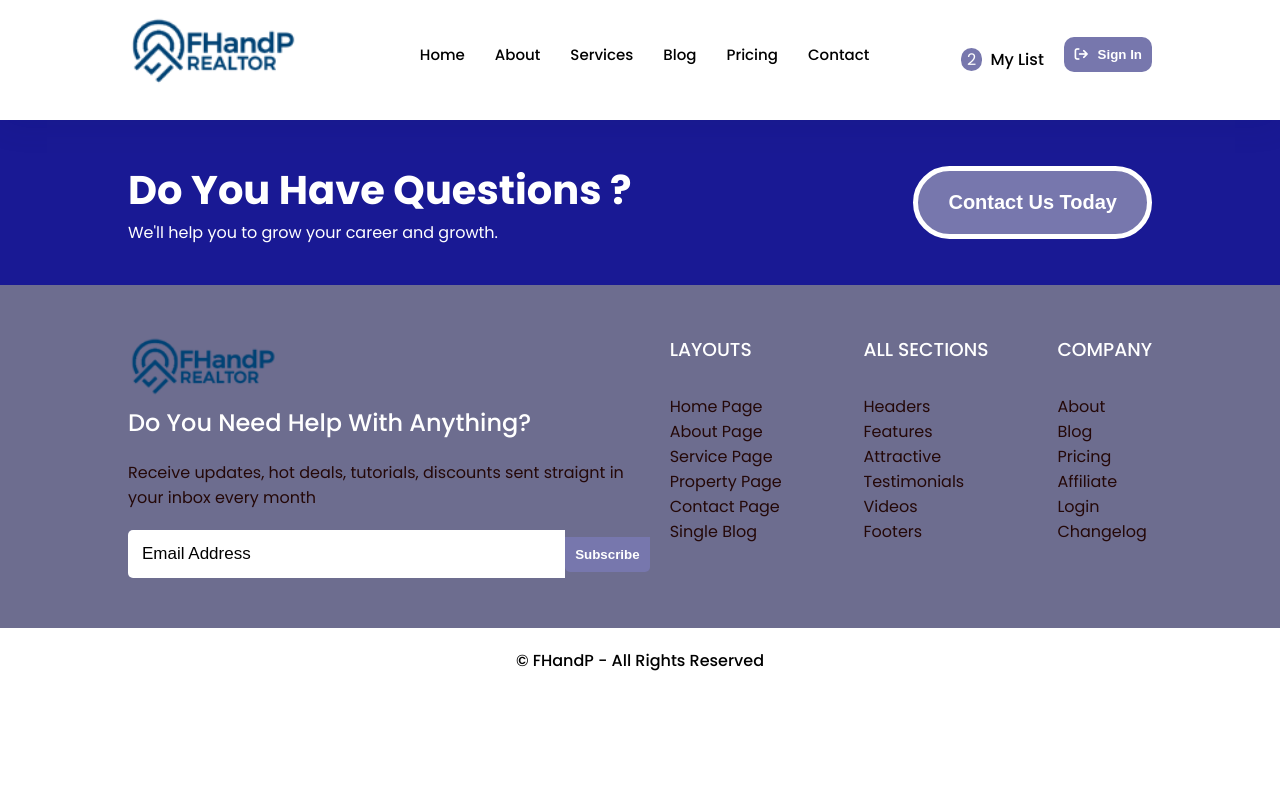
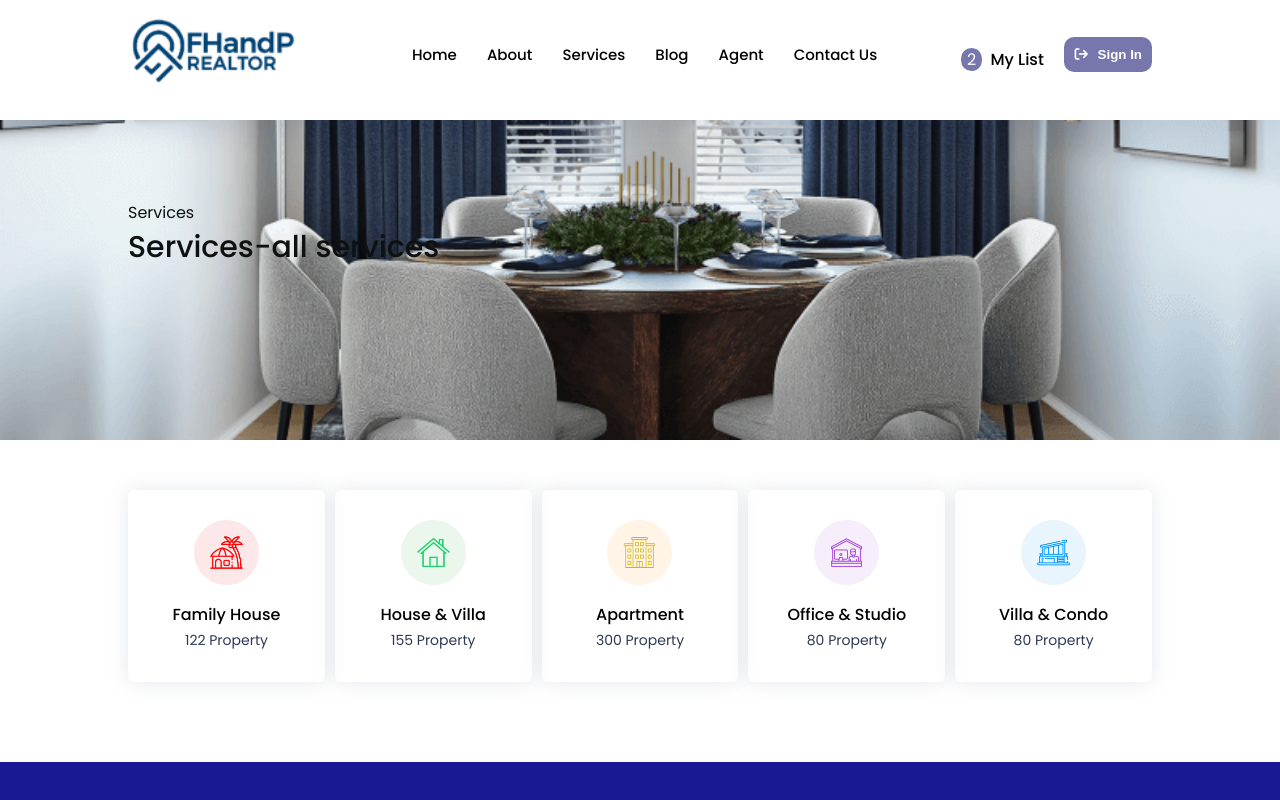
Before and after one commit to Teejay-deen/FHandP, a React (Create React App) app: page /services in a window 1280 px wide. Shown: the top 800 px of the page. Built offline with nearby package versions, Linux system fonts and the light colour scheme.

Commit message:
adding service to the project

```diff
--- a/src/App.js
+++ b/src/App.js
@@ -4,6 +4,10 @@ import { BrowserRouter as Router, Switch, Route,  } from "react-router-dom";
 import Home from "./components/home/Home";
 import Footer from "./components/common/Footer/Footer";
 import About from "./components/About/About";
+import Services from "./components/Services/Services";
+import Blog from "./components/Blog/Blog";
+import Agent from "./components/Agent/Agent";
+import Contact from "./components/Contact/Contact";
 
 function App() {
   return (
@@ -13,6 +17,10 @@ function App() {
         <Switch>
           <Route exact path="/" component={Home} />
           <Route exact path="/about" component={About} />
+          <Route exact path="/services" component={Services} />
+          <Route exact path="/blog" component={Blog} />
+          <Route exact path="/agent"  component={Agent} />
+          <Route exact path='/contact' component={Contact} />
         </Switch>
         <Footer />
       </Router>
--- /dev/null
+++ b/src/components/Services/Services.jsx
@@ -0,0 +1,21 @@
+import React from 'react'
+
+import "../../components/home/Featured/featured.css"
+import Back from '../common/Back'
+import FeaturedCard from '../home/Featured/FeaturedCard'
+
+
+const Services = () => {
+  return (
+    <div>
+        <section className='services mb'>
+            <Back name="Services" title="Services-all services" cover='../images/list/p-4.png' />
+            <div className="featured container">
+                <FeaturedCard />
+            </div>
+        </section>
+    </div>
+  )
+}
+
+export default Services
--- a/src/components/data/Data.js
+++ b/src/components/data/Data.js
@@ -16,11 +16,11 @@ export const nav = [
     path: "/blog",
   },
   {
-    text: "pricing",
-    path: "/pricing",
+    text: "Agent",
+    path: "/agent",
   },
   {
-    text: "contact",
+    text: "Contact Us",
     path: "/contact",
   },
 ];
--- a/src/components/home/recent/Recent.jsx
+++ b/src/components/home/recent/Recent.jsx
@@ -9,7 +9,6 @@ const Recent = () => {
         <section className='recent padding'>
             <div className="container">
                 <Heading title="Check Our Selection Of Finest Properties" subtitle="Lorem ipsum dolor sit amet, consectetur adipiscing elit, sed do eiusmod tempor incididunt ut labore et dolore magna aliqua." />
-
                 <RecentCard />
             </div>
         </section>
```
